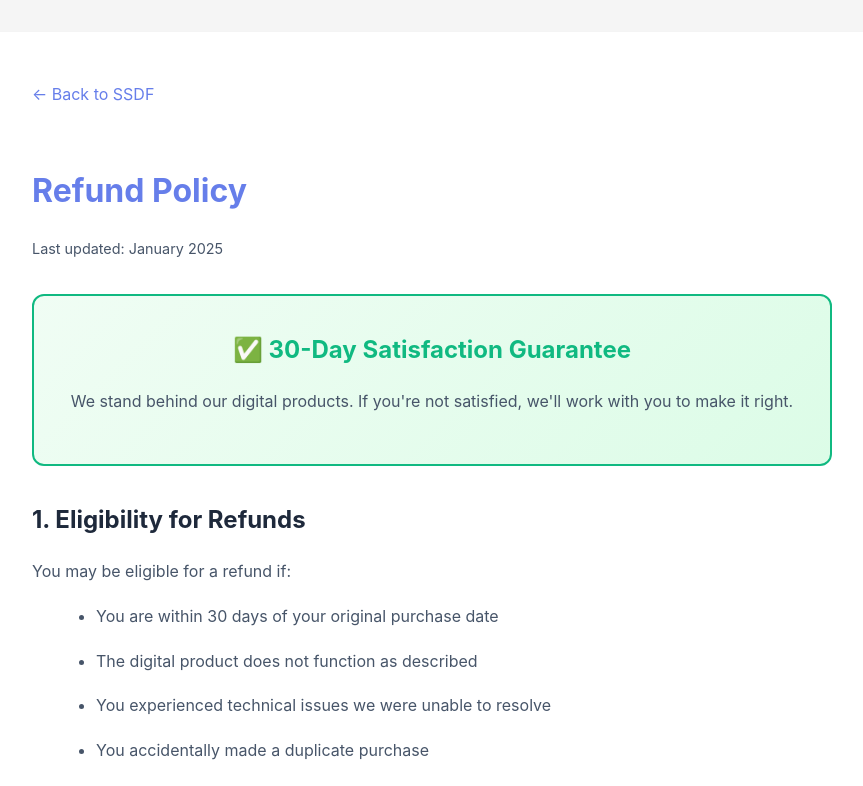
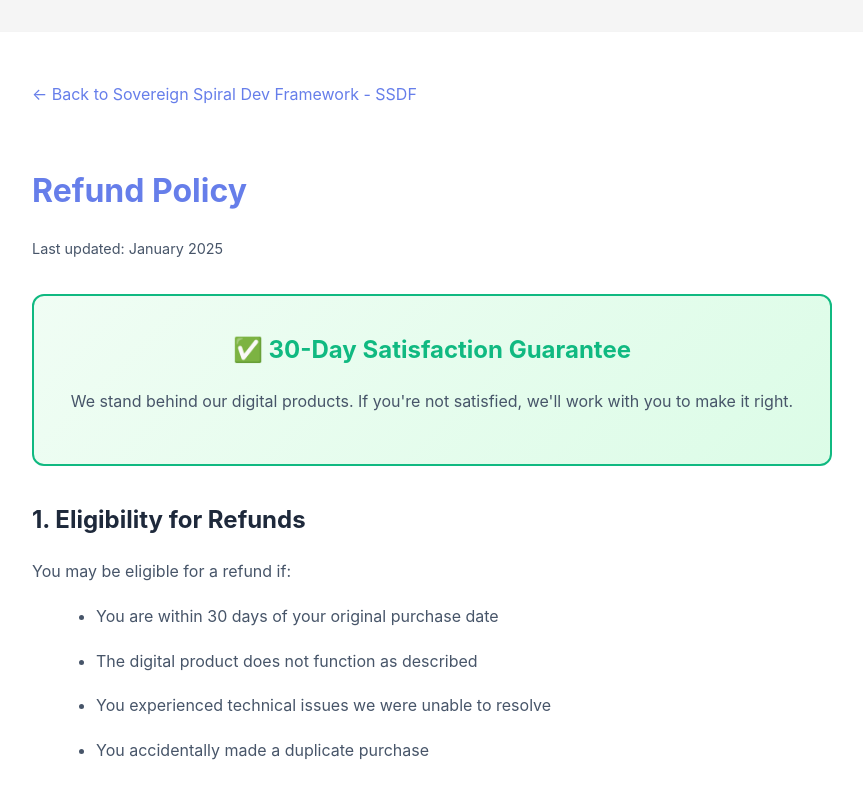
Before and after one commit to CreoDAMO/Sovereign-Spiral-Development-Framework-SSDF-, a website: page frontend/refund.html in a window 1280 px wide. Shown: the top 786 px of the page, without its empty margins (208-1071 px from the left). Drawn offline with Linux system fonts and the light colour scheme.

Commit message:
Update refund.html

```diff
--- a/frontend/refund.html
+++ b/frontend/refund.html
@@ -3,7 +3,7 @@
 <head>
     <meta charset="UTF-8">
     <meta name="viewport" content="width=device-width, initial-scale=1.0">
-    <title>Refund Policy - Sovereign Spiral Development Framework</title>
+    <title>Refund Policy - Sovereign Spiral Dev Framework - SSDF</title>
     <style>
         :root {
             --primary: #667eea;
@@ -94,7 +94,7 @@
 </head>
 <body>
     <div class="container">
-        <a href="https://ssdf.site" class="back-link">← Back to SSDF</a>
+        <a href="https://ssdf.site" class="back-link">← Back to Sovereign Spiral Dev Framework - SSDF</a>
 
         <h1>Refund Policy</h1>
         <p class="updated">Last updated: January 2025</p>
```
